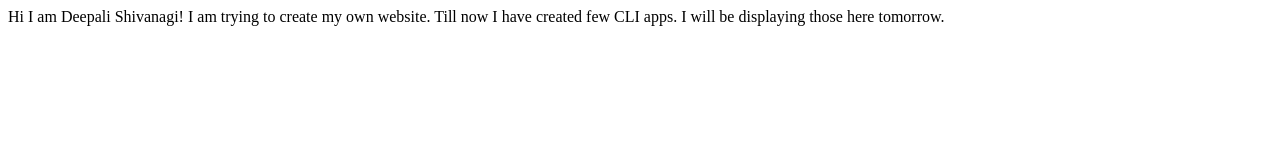
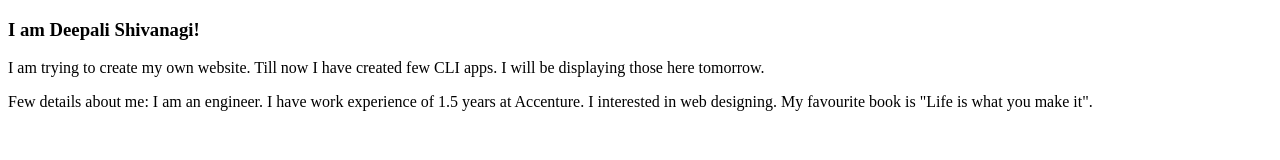
Before and after one commit to deepalishivanagi/First-repo-site, a plain HTML site: page index.html in a window 1280 px wide. Drawn offline with Linux system fonts and the light colour scheme.

Commit message:
update-about-me
added few information about me.

```diff
--- a/index.html
+++ b/index.html
@@ -7,9 +7,12 @@
     <title>Deepasite</title>
 </head>
 <body>
-    Hi I am Deepali Shivanagi!
+    <h3>I am Deepali Shivanagi!</h3>
 
-    I am trying to create my own website.
-    Till now I have created few CLI apps. I will be displaying those here tomorrow.
+    <p>I am trying to create my own website.
+    Till now I have created few CLI apps. I will be displaying those here tomorrow.</p>
+
+    <p>Few details about me: I am an engineer. I have work experience of 1.5 years at Accenture. I interested in web designing.
+        My favourite book is "Life is what you make it". </p>
 </body>
 </html>
```
